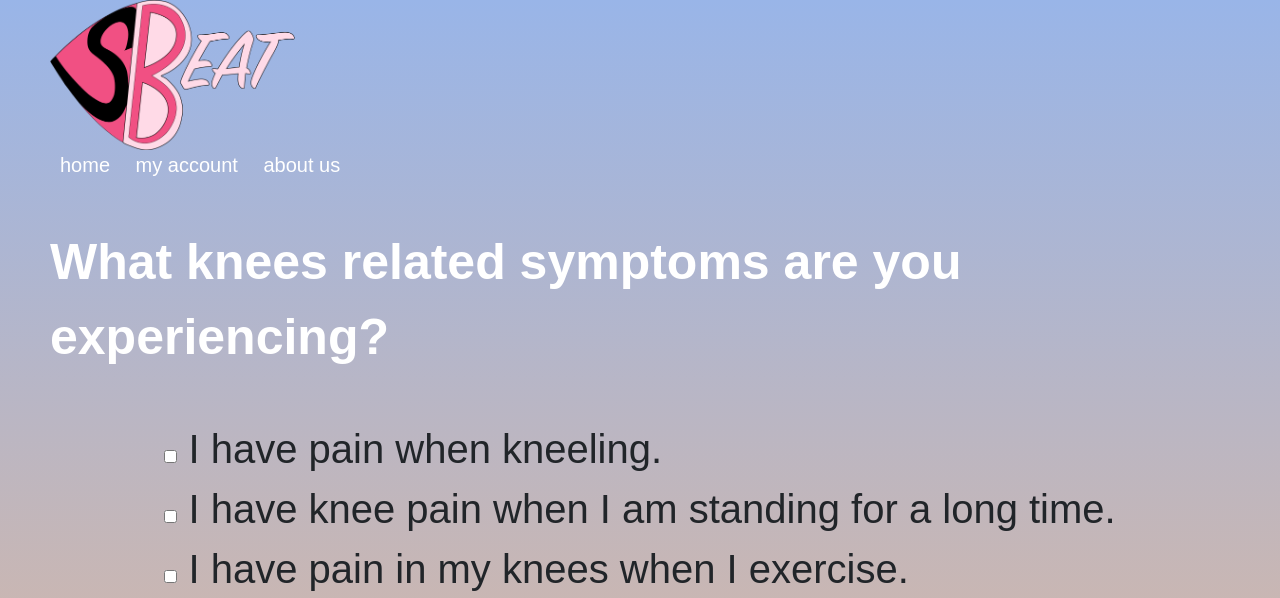
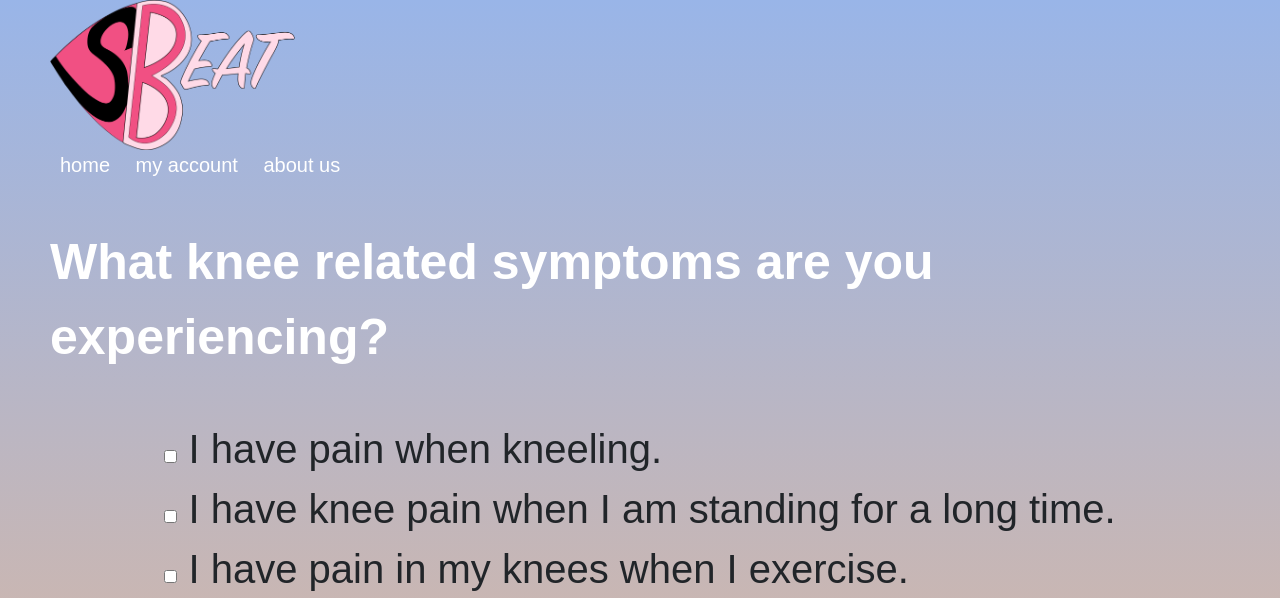
Before and after one commit to tifffoo/S.Beat, a Python web app: template templates/Division_3.5.html in a window 1280 px wide. Shown: the top 598 px of the page. Run offline with Jinja, Linux system fonts and the light colour scheme; the template is opened without the code that fills it, so the values that code supplies are empty; some libraries are stand-ins or nearby versions; some web fonts are replaced.

Commit message:
Division3.5

```diff
--- a/templates/Division_3.5.html
+++ b/templates/Division_3.5.html
@@ -115,7 +115,7 @@
     </nav>
 
     <div id="title">
-    	<h1>What knees related symptoms are you experiencing?</h1>
+    	<h1>What knee related symptoms are you experiencing?</h1>
         <div id = "checkbox">
     	<p>
         <form action="/action_page.php" method="get">
```
